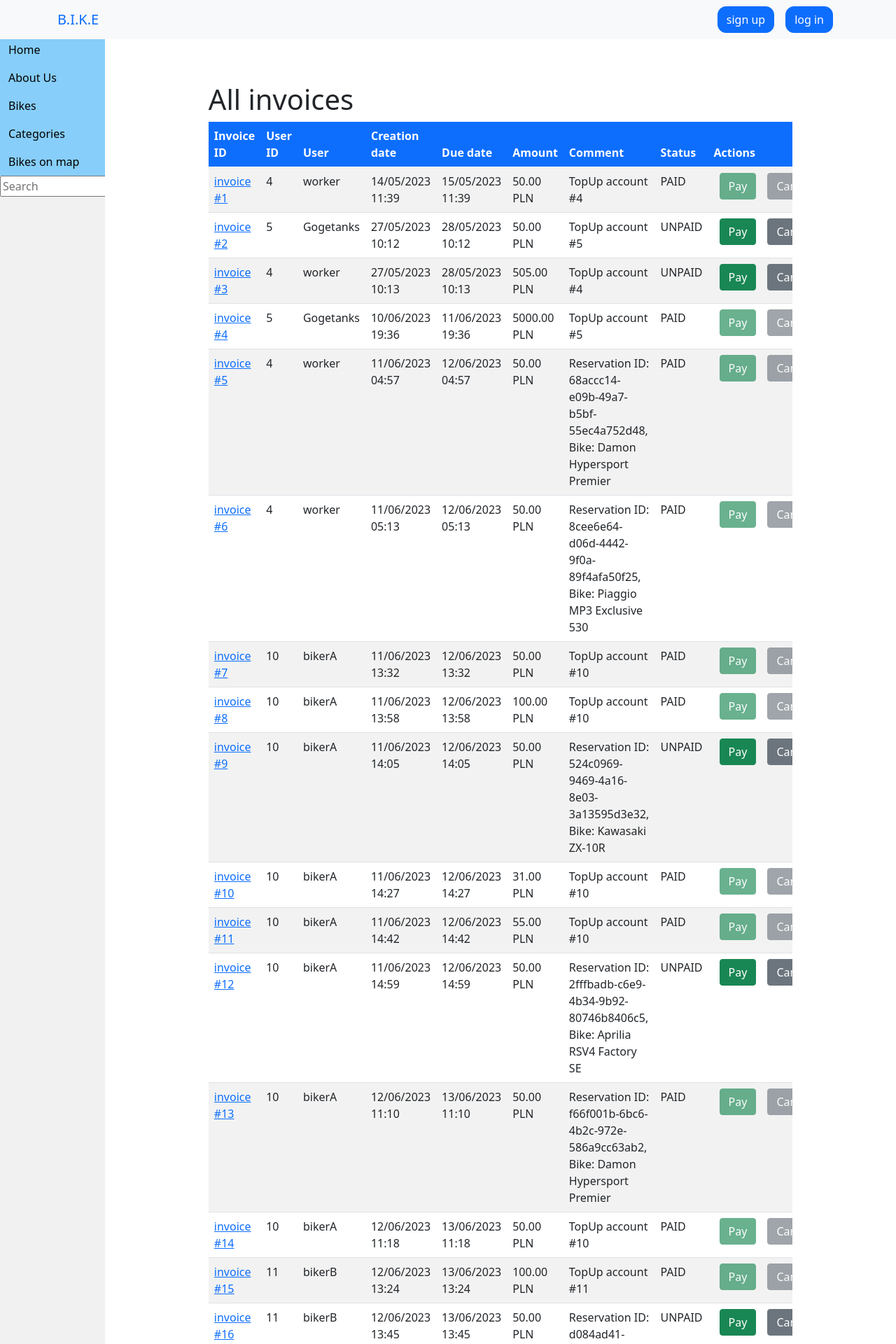
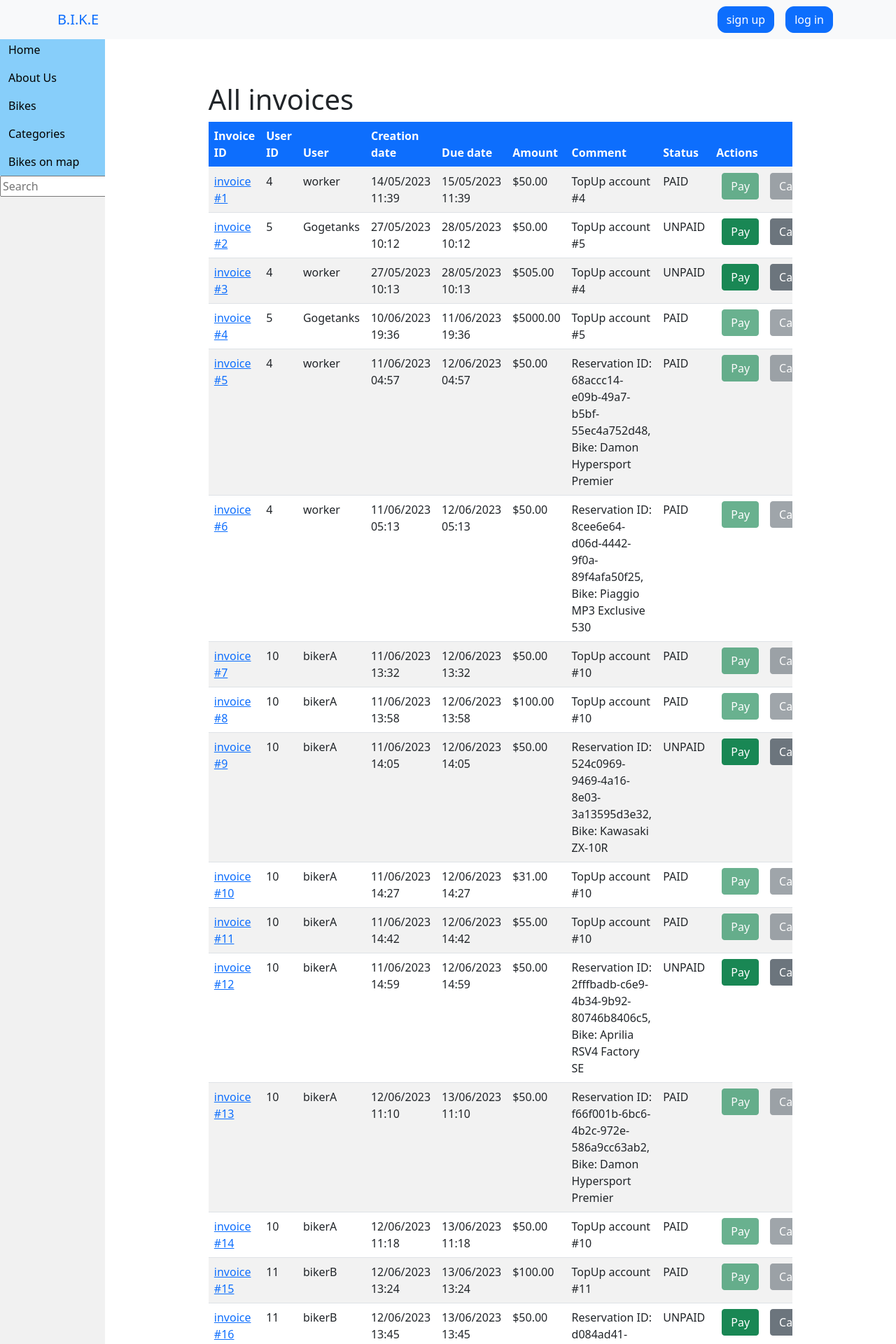
Before and after one commit to Gogetanks/Bike_Res, a Django app: template templates/worker/invoice_management.html in a window 1280 px wide. Shown: the top 1920 px of the page at 70% size. Run offline with Django 4.2, Linux system fonts and the light colour scheme; the template is opened without the code that fills it: values that come from a table or form of the project are taken from there, others are empty; data comes from the database, SQL or seed files in the repository.

Commit message:
currency change to USD for consistency

```diff
--- a/templates/worker/invoice_management.html
+++ b/templates/worker/invoice_management.html
@@ -29,7 +29,7 @@
                             <td>{{ invoice.user }}</td>
                             <td>{{ invoice.created_on|date:"d/m/Y H:i" }}</td>
                             <td>{{ invoice.due_date|date:"d/m/Y H:i" }}</td>
-                            <td>{{ invoice.amount }} PLN</td>
+                            <td>${{ invoice.amount }} </td>
                             <td>{{ invoice.comment }}</td>
                             <td>{{ invoice.status }}</td>
                             <td>
```
